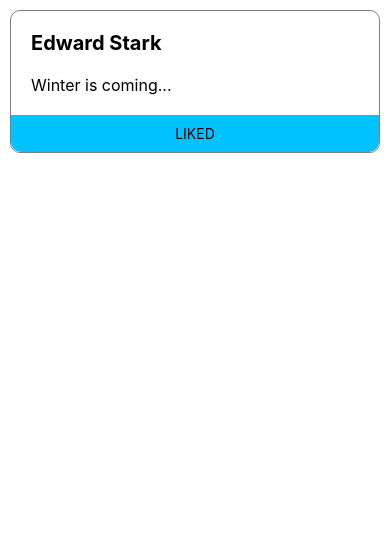
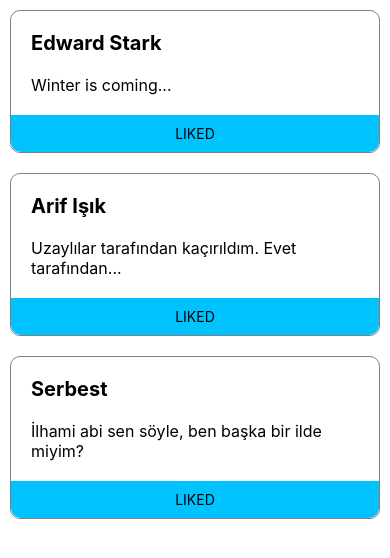
Before and after one commit to 1kenz/React-Native, a React Native app in the folder learning/firstProject/: screen / in a window 390 px wide. Shown: the top 558 px of the page. Built offline with nearby package versions, Linux system fonts and the light colour scheme.

Commit message:
feat: create custom component

```diff
--- a/learning/firstProject/__Lessons/lesson01/App.js
+++ /dev/null
@@ -1,59 +0,0 @@
-/* eslint-disable prettier/prettier */
-import React from 'react';
-import { StyleSheet, Text, View, TouchableOpacity } from 'react-native';
-
-const App = () => {
-  return (
-    <View style={styles.container}>
-      <View style={styles.card_container}>
-        <View style={styles.card_body}>
-          <Text style={styles.card_title}>Edward Stark</Text>
-          <Text style={styles.card_text}>Winter is coming...</Text>
-        </View>
-        <TouchableOpacity style={styles.card_button}>
-          <Text styles={styles.card_button_title}>LIKED</Text>
-        </TouchableOpacity>
-      </View>
-    </View>
-  );
-};
-
-export default App;
-
-const styles = StyleSheet.create({
-  container: {
-    flex: 1,
-  },
-  card_container: {
-    backgroundColor: '#fff',
-    margin: 10,
-    borderWidth: 1,
-    borderColor: 'gray',
-    borderRadius: 10,
-  },
-  card_body: {
-    padding: 10,
-  },
-  card_title: {
-    fontSize: 20,
-    fontWeight: 'bold',
-    margin: 10,
-  },
-  card_text: {
-    fontSize: 16,
-    marginTop: 10,
-    margin: 10,
-  },
-  card_button: {
-    backgroundColor: '#00c2ff',
-    padding: 10,
-    borderBottomLeftRadius: 10,
-    borderBottomRightRadius: 10,
-    alignItems: 'center',
-  },
-  card_button_title: {
-    fontSize: 18,
-    fontWeight: 'bold',
-    color: 'white',
-  },
-});
--- /dev/null
+++ b/learning/firstProject/__Lessons/lesson01/src/App.js
@@ -0,0 +1,22 @@
+/* eslint-disable prettier/prettier */
+import React from 'react';
+import { View } from 'react-native';
+import Card from './components/Card';
+
+const App = props => {
+  return (
+    <View>
+      <Card title={'Edward Stark'} text={'Winter is coming...'} />
+      <Card
+        title={'Arif Işık'}
+        text={'Uzaylılar tarafından kaçırıldım. Evet tarafından...'}
+      />
+      <Card
+        title={'Serbest'}
+        text={'İlhami abi sen söyle, ben başka bir ilde miyim?'}
+      />
+    </View>
+  );
+};
+
+export default App;
--- /dev/null
+++ b/learning/firstProject/__Lessons/lesson01/src/components/Card.js
@@ -0,0 +1,22 @@
+/* eslint-disable prettier/prettier */
+import React from 'react';
+import { Text, View, TouchableOpacity } from 'react-native';
+import styles from './Card.style';
+
+const Card = props => {
+  return (
+    <View>
+      <View style={styles.container}>
+        <View style={styles.body}>
+          <Text style={styles.title}>{props.title}</Text>
+          <Text style={styles.text}>{props.text}</Text>
+        </View>
+        <TouchableOpacity style={styles.button}>
+          <Text styles={styles.button_title}>LIKED</Text>
+        </TouchableOpacity>
+      </View>
+    </View>
+  );
+};
+
+export default Card;
--- /dev/null
+++ b/learning/firstProject/__Lessons/lesson01/src/components/Card.style.js
@@ -0,0 +1,37 @@
+/* eslint-disable prettier/prettier */
+import { StyleSheet } from 'react-native';
+
+export default StyleSheet.create({
+  container: {
+    backgroundColor: '#fff',
+    margin: 10,
+    borderWidth: 1,
+    borderColor: 'gray',
+    borderRadius: 10,
+  },
+  body: {
+    padding: 10,
+  },
+  title: {
+    fontSize: 20,
+    fontWeight: 'bold',
+    margin: 10,
+  },
+  text: {
+    fontSize: 16,
+    marginTop: 10,
+    margin: 10,
+  },
+  button: {
+    backgroundColor: '#00c2ff',
+    padding: 10,
+    borderBottomLeftRadius: 10,
+    borderBottomRightRadius: 10,
+    alignItems: 'center',
+  },
+  button_title: {
+    fontSize: 18,
+    fontWeight: 'bold',
+    color: 'white',
+  },
+});
--- /dev/null
+++ b/learning/firstProject/__Lessons/lesson01/src/components/index.js
@@ -0,0 +1 @@
+export { default } from './Card';
--- a/learning/firstProject/index.js
+++ b/learning/firstProject/index.js
@@ -3,7 +3,7 @@
  */
 
 import { AppRegistry } from 'react-native';
-import App from './__Lessons/lesson01/App';
+import App from './__Lessons/lesson01/src/App';
 import { name as appName } from './app.json';
 
 AppRegistry.registerComponent(appName, () => App);
```
